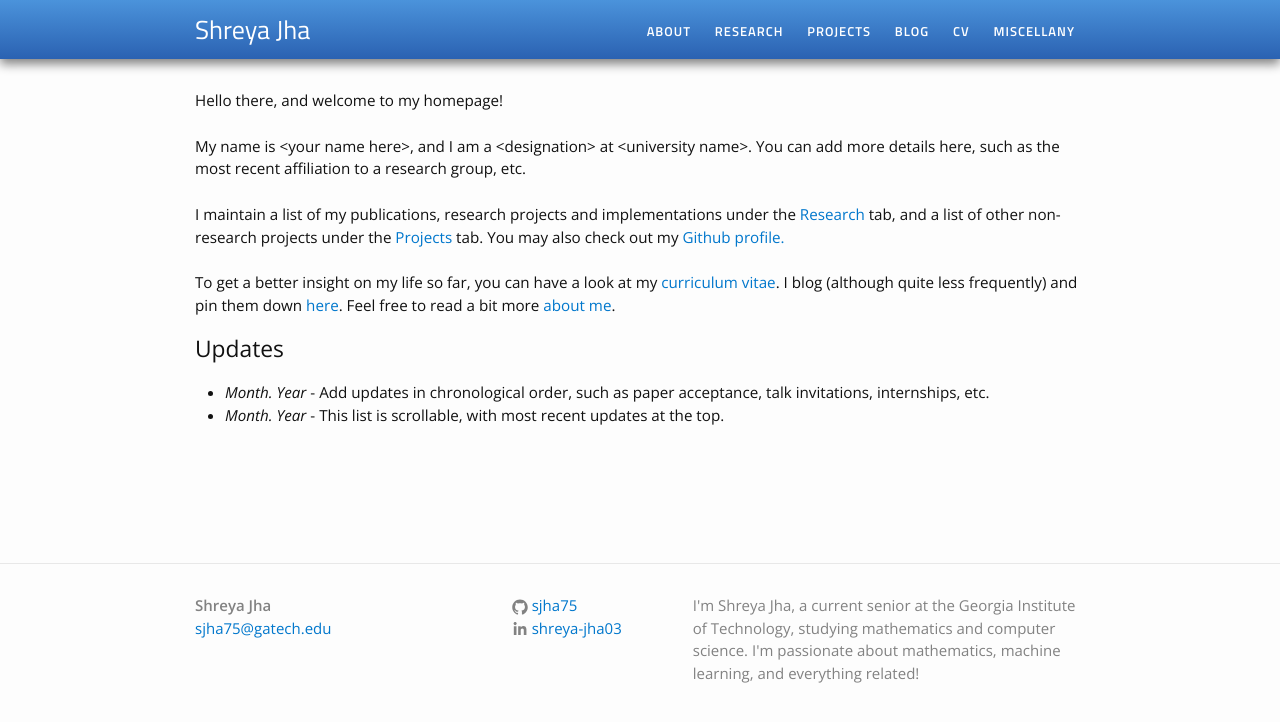
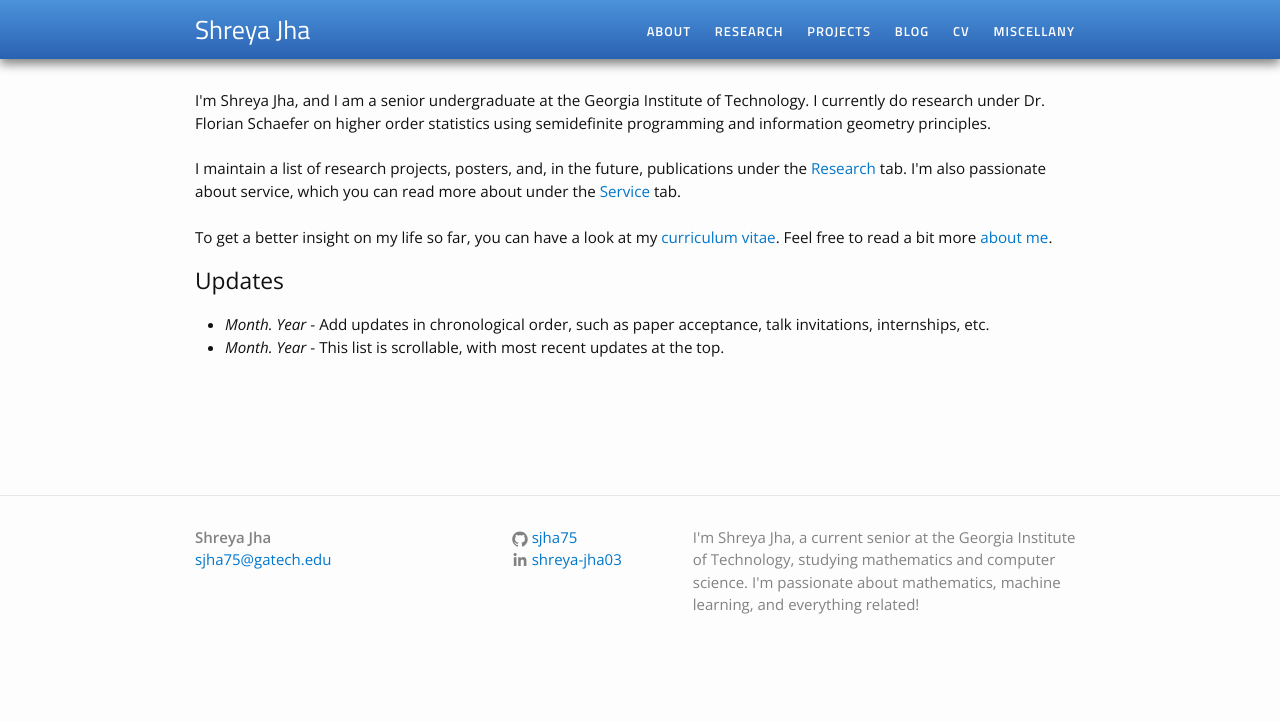
Before and after one commit to sjha75/sjha75.github.io, a Jekyll site: the page built from index.html, in a window 1280 px wide. Shown: the top 722 px of the page. Built offline with Jekyll 4.4.1, drawn with Linux system fonts in a browser that asks for light colours.

Commit message:
trying to fix this

```diff
--- a/index.html
+++ b/index.html
@@ -4,11 +4,11 @@ layout: default
 
 <div class="home">
 
-<p>Hello there, and welcome to my homepage!<br><br>My name is &lt;your name here&gt;, and I am a &lt;designation&gt; at &lt;university name&gt;. You can add more details here, such as the most recent affiliation to a research group, etc.<br><br>
+<p>I'm Shreya Jha, and I am a senior undergraduate at the Georgia Institute of Technology. I currently do research under Dr. Florian Schaefer on higher order statistics using semidefinite programming and information geometry principles.<br><br>
 
-I maintain a list of my publications, research projects and implementations under the <a href="/research/">Research</a> tab, and a list of other non-research projects under the <a href="/projects">Projects</a> tab. You may also check out my <a href="">Github profile.</a><br><br>
+I maintain a list of research projects, posters, and, in the future, publications under the <a href="/research/">Research</a> tab. I'm also passionate about service, which you can read more about under the <a href="/miscellany/">Service</a> tab.<br><br>
 
-To get a better insight on my life so far, you can have a look at my <a href="/cv">curriculum vitae</a>. I blog (although quite less frequently) and pin them down <a href="/blog">here</a>. Feel free to read a bit more <a href="/about">about me</a>.</p>
+To get a better insight on my life so far, you can have a look at my <a href="/cv">curriculum vitae</a>. Feel free to read a bit more <a href="/about">about me</a>.</p>
 
 </div>
 
```
